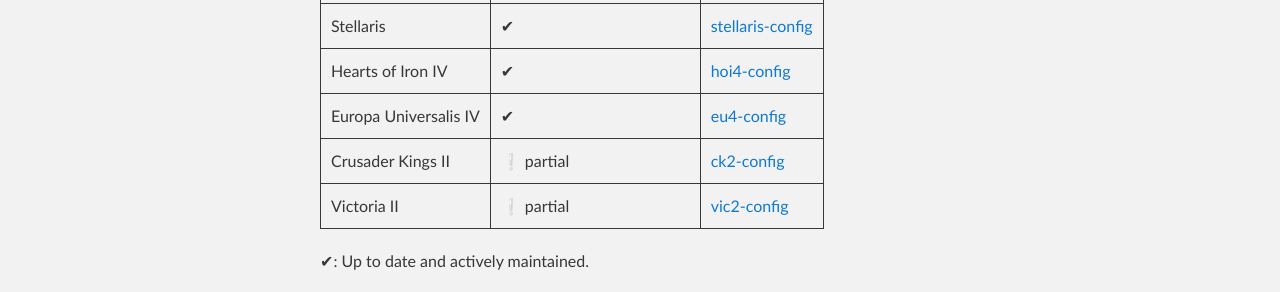
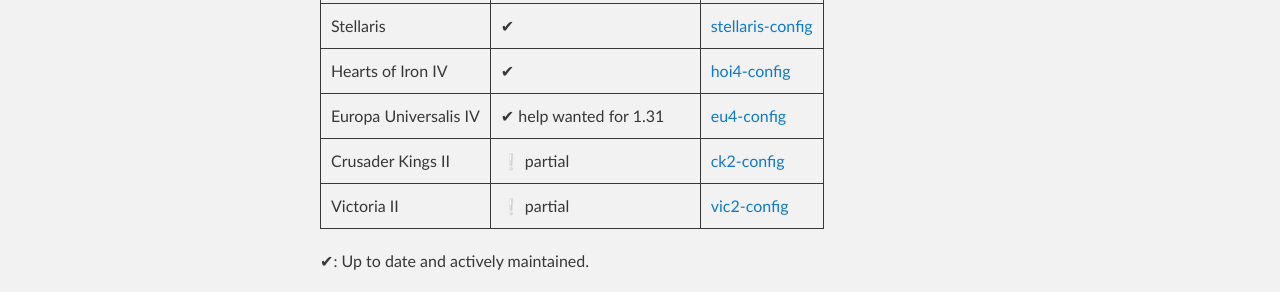
Before and after one commit to cwtools/cwtools.github.io, a Jekyll site: the page built from projects.md, in a window 1280 px wide. Shown: the part 442-734 px from the top of the page. Built offline with Jekyll 4.4.1, drawn with Linux system fonts in a browser that asks for light colours; our own code applies the rules of GitHub Pages for plain Markdown files; the repository's description, which GitHub fills in, is left out.

Commit message:
Update projects.md
added "help wanted for 1.31" for eu4

```diff
--- a/projects.md
+++ b/projects.md
@@ -7,7 +7,7 @@
 | Imperator: Rome       | ⚠ outdated, help wanted    | [ir-config](https://github.com/cwtools/cwtools-ir-config)               |
 | Stellaris             | ✔                         | [stellaris-config](https://github.com/cwtools/cwtools-stellaris-config) |
 | Hearts of Iron IV     | ✔                         | [hoi4-config](https://github.com/cwtools/cwtools-hoi4-config)           |
-| Europa Universalis IV | ✔                         | [eu4-config](https://github.com/cwtools/cwtools-eu4-config)             |
+| Europa Universalis IV | ✔ help wanted for 1.31    | [eu4-config](https://github.com/cwtools/cwtools-eu4-config)             |
 | Crusader Kings II     | ❕ partial                 | [ck2-config](https://github.com/cwtools/cwtools-ck2-config)             |
 | Victoria II           | ❕ partial                 | [vic2-config](https://github.com/cwtools/cwtools-vic2-config)           |
 
```
